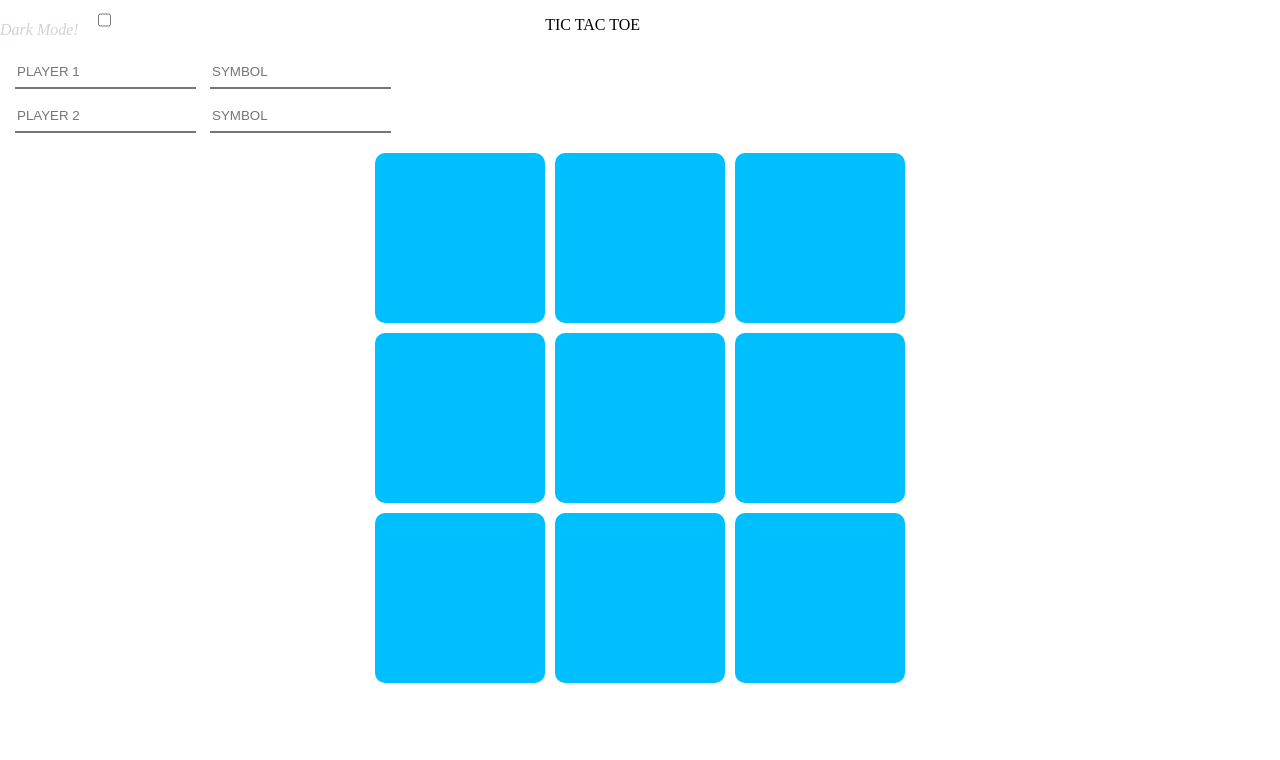
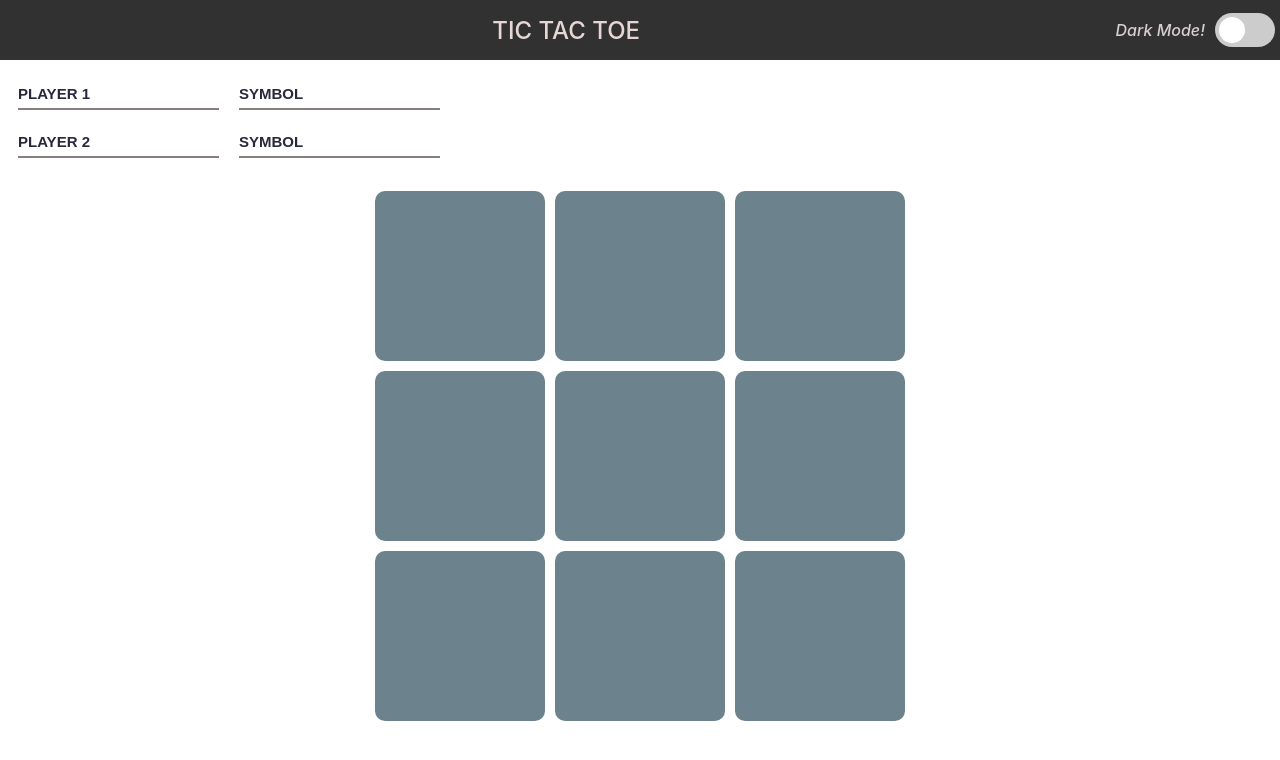
Before and after one commit to dominic162/Tic-Tac-Toe, a plain HTML site: page index.html in a window 1280 px wide. Drawn offline with Linux system fonts and the light colour scheme.

Commit message:
Update ticTacToe.css

```diff
--- a/ticTacToe.css
+++ b/ticTacToe.css
@@ -1,29 +1,102 @@
+*{
+    margin: 0 0;
+    padding: 0 0;
+}
+:root{
+    --input-color:rgb(43, 40, 40);
+    --input-border-color: rgb(51, 48, 48);
+    --placeholder-color:rgb(41, 41, 59);
+
+}
+[data-theme="dark"]{
+    --input-color:rgb(214, 171, 91);
+    --input-border-color:rgb(204, 202, 195);
+    --placeholder-color:rgb(218, 218, 126);
+    --background-color: rgba(12, 12, 12, 0.815);
+}
 body{
     margin: 0 0;
     padding: 0 0;
+    background-color: var(--background-color) ;
 }
-header{
+
+#header{
     width: 100%;
-    height: 100px;
+    height: 60px;
+    background-color: rgb(49, 49, 49);
     display: flex;
-    background: linear-gradient(190deg,rgb(15, 86, 153),rgb(70, 168, 233));
-    justify-content: space-around;
     align-items: center;
-    position: sticky;
+    font-weight: 500;
+    font-size: x-large;
+    color: rgb(231, 214, 214);
+    font-family: -apple-system, BlinkMacSystemFont, 'Segoe UI', Roboto, Oxygen, Ubuntu, Cantarell, 'Open Sans', 'Helvetica Neue', sans-serif;
+}
+
+.theme-switch-wrapper {
+    display: flex;
+    font-size: 15px;
+    align-items: center;
+    float: right;
+    em {
+      margin-left: 10px;
+      font-size: 1rem;
+    }
+  }
+  .theme-switch {
+    display: inline-block;
+    height: 34px;
+    position: relative;
+    width: 60px;
+    margin-right: 5px;
+  }
+
+  .theme-switch input {
+    display:none;
+  }
+
+  .slider {
+    background-color: #ccc;
+    bottom: 0;
+    cursor: pointer;
+    left: 0;
+    position: absolute;
+    right: 0;
     top: 0;
-    z-index: 1000;
-    opacity: 0.8;
-}
-.margin{
+    transition: .4s;
+  }
+
+  .slider:before {
+    background-color: #fff;
+    bottom: 4px;
+    content: "";
+    height: 26px;
+    left: 4px;
+    position: absolute;
+    transition: .4s;
+    width: 26px;
+  }
+
+  input:checked + .slider {
+    background-color: #66bb6a;
+  }
+
+  input:checked + .slider:before {
+    transform: translateX(26px);
+  }
+
+  .slider.round {
+    border-radius: 34px;
+  }
+
+  .slider.round:before {
+    border-radius: 50%;
+  }
+
+
+#main-content{
     padding: 0 0;
     margin: 0 0;
-}
-header p{
-    font-size: xx-large;
-    font-family: -apple-system, BlinkMacSystemFont, 'Segoe UI', Roboto, Oxygen, Ubuntu, Cantarell, 'Open Sans', 'Helvetica Neue', sans-serif;
-    font-weight: bold;
-}
-#main-content{
+    margin-top: 20px;
     display: flexbox;
 }
 .wrapper{
@@ -33,7 +106,7 @@ header p{
 .items{
     width: 170px;
     height: 170px;
-    background-color: deepskyblue;
+    background-color: rgb(108, 130, 141);
     margin: 5px 5px;
     font-size: 100px;
     text-align:center;
@@ -41,17 +114,35 @@ header p{
     animation-name: check;
     animation-duration: 2s;
     animation-timing-function: ease-in-out;
+    color: rgb(90, 202, 86);
 }
 #selector{
     margin: 10px 10px;
+
 }
 input{
-    margin: 5px 5px;
+    margin: 8px 8px;
     height: 30px;
     border-width: 0 0;
     border-bottom-width: 2px;
     outline: none;
+    background-color: inherit;
+    border-color: var(--input-border-color);
+    color: var(--input-color);
+    font-weight: 600;
+    font-size: 15px;
 }
+::placeholder{
+    color: var(--placeholder-color);
+    font-weight: 600;
+}
+:-ms-input-placeholder { /* Internet Explorer 10-11 */
+    color:var(--placeholder-color);
+  }
+
+  ::-ms-input-placeholder { /* Microsoft Edge */
+    color:  var(--placeholder-color);
+  }
 @keyframes check{
     from{
     }
@@ -60,6 +151,9 @@ input{
     }
 }
 @media only screen and (max-width:500px){
+    .theme-switch-wrapper{
+        font-size: 10px;
+    }
     .items{
         width: 100px;
         height: 100px;
```
